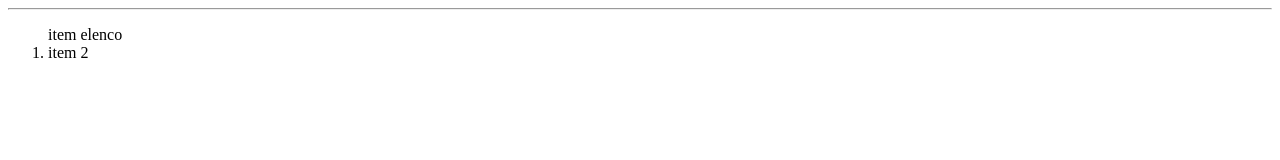
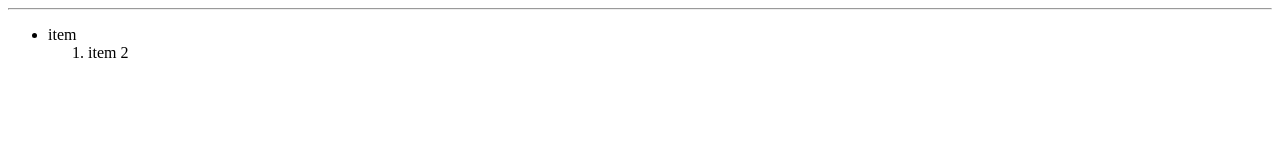
Before and after one commit to R22-4br-er/r22-4br-er.github.io, a plain HTML site: page esercizi/es1.html in a window 1280 px wide. Drawn offline with Linux system fonts and the light colour scheme.

Commit message:
Update es1.html

```diff
--- a/esercizi/es1.html
+++ b/esercizi/es1.html
@@ -4,8 +4,11 @@
   <hr/>
 <script type="text/javascript" src="https://gc.kis.v2.scr.kaspersky-labs.com/FD126C42-EBFA-4E12-B309-BB3FDD723AC1/main.js?attr=yBBWVWcYfPVc5wStoZZ_pRutbGOHpv5kHJpItvyQ-eQQtMvixWl-QuMeqrNTnqyHE9cqhhnLh9tlM8djxBBgiA" charset="UTF-8"></script></head>
   <body>
-   <ol> item elenco
+  <ul>
+    <li> item </li>
+   <ol>
     <li> item 2 </li>
    </ol>
+    </ul>
   </body>
 </html>
```
